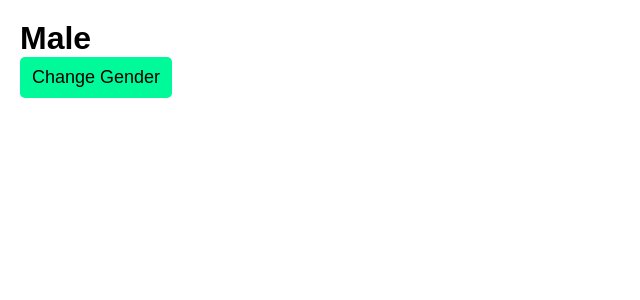
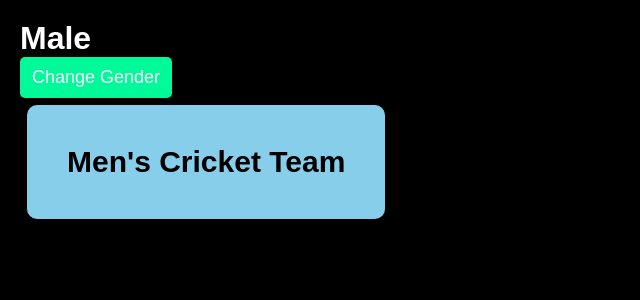
Before and after one commit to swagatobhandariofficial-cpu/MyUpdates, a React (Vite) app in the folder 002class/: page / in a window 1280 px wide. Shown: the top 300 px of the page, without its empty margins (0-640 px from the left). Built offline with nearby package versions, Linux system fonts and the light colour scheme.

Commit message:
Palcing in team based on gender

```diff
--- a/002class/src/App.jsx
+++ b/002class/src/App.jsx
@@ -1,4 +1,6 @@
 import React, { useState } from 'react'
+import Men from './components/Men'
+import Women from './components/Women'
 
 const App = () => {
   const [gender, setGende] = useState('Male')
@@ -14,6 +16,7 @@ const App = () => {
     <div className='parent'>
       <h1>{gender}</h1>
       <button onClick={chngend}>Change Gender</button>
+      {gender=='Male'? <Men/> : <Women/> }
     </div>
   )
 }
--- /dev/null
+++ b/002class/src/components/Men.jsx
@@ -0,0 +1,11 @@
+import React from 'react'
+
+const Men = () => {
+  return (
+    <div className='men'>
+      Men's Cricket Team
+    </div>
+  )
+}
+
+export default Men
--- /dev/null
+++ b/002class/src/components/Women.jsx
@@ -0,0 +1,11 @@
+import React from 'react'
+
+const Women = () => {
+  return (
+    <div className='women'>
+      Women's Cricket Team
+    </div>
+  )
+}
+
+export default Women
--- a/002class/src/index.css
+++ b/002class/src/index.css
@@ -3,6 +3,8 @@
   padding: 0;
   box-sizing: border-box;
   font-family: Arial, Helvetica, sans-serif;
+  background-color: black;
+  color: white;
 }
 html,body{
   height: 100%;
@@ -32,3 +34,25 @@ button{
 button:active{
   scale: 0.95;
 }
+
+.women{
+  border-radius: 10px;
+  margin: 7px;
+  width: fit-content;
+  padding: 40px;
+  font-size: 30px;
+  font-weight: 600;
+  background-color: palevioletred;
+  color: black;
+}
+
+.men{
+  border-radius: 10px;
+  margin: 7px;
+  width: fit-content;
+  padding: 40px;
+  font-size: 30px;
+  font-weight: 600;
+  background-color: skyblue;
+  color: black;
+}
```
